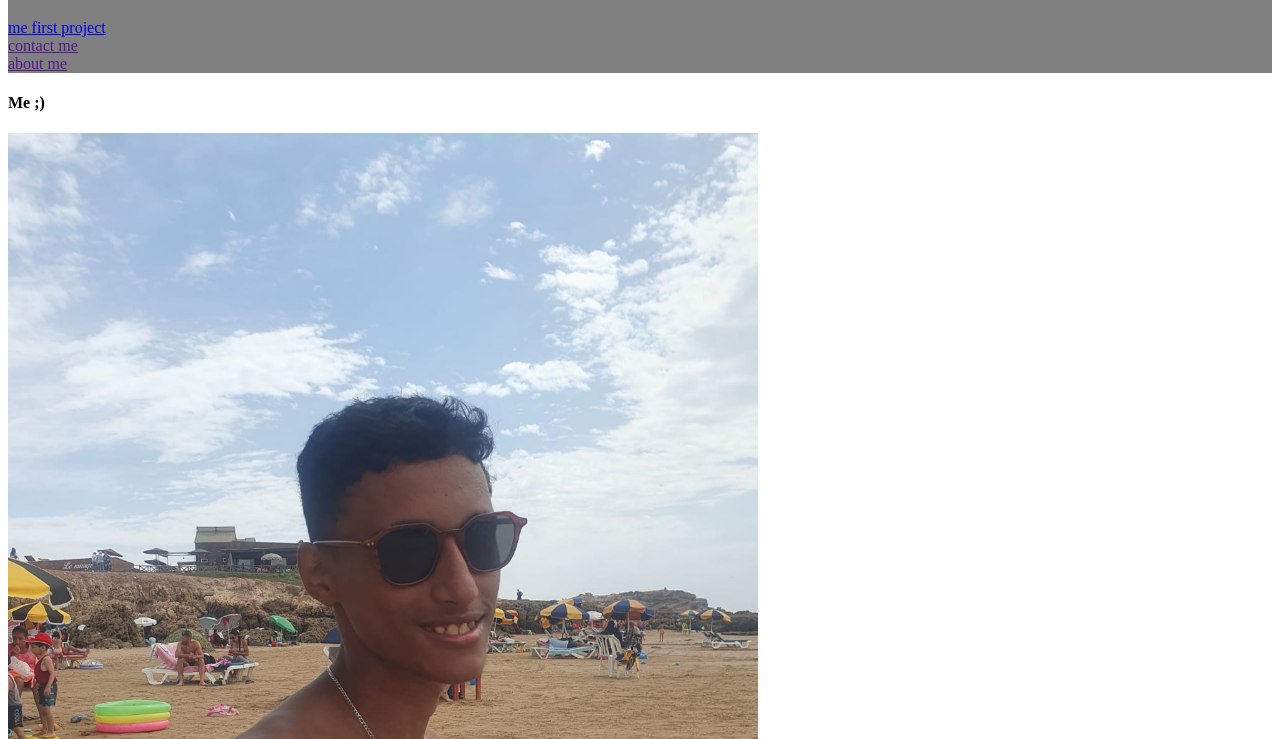
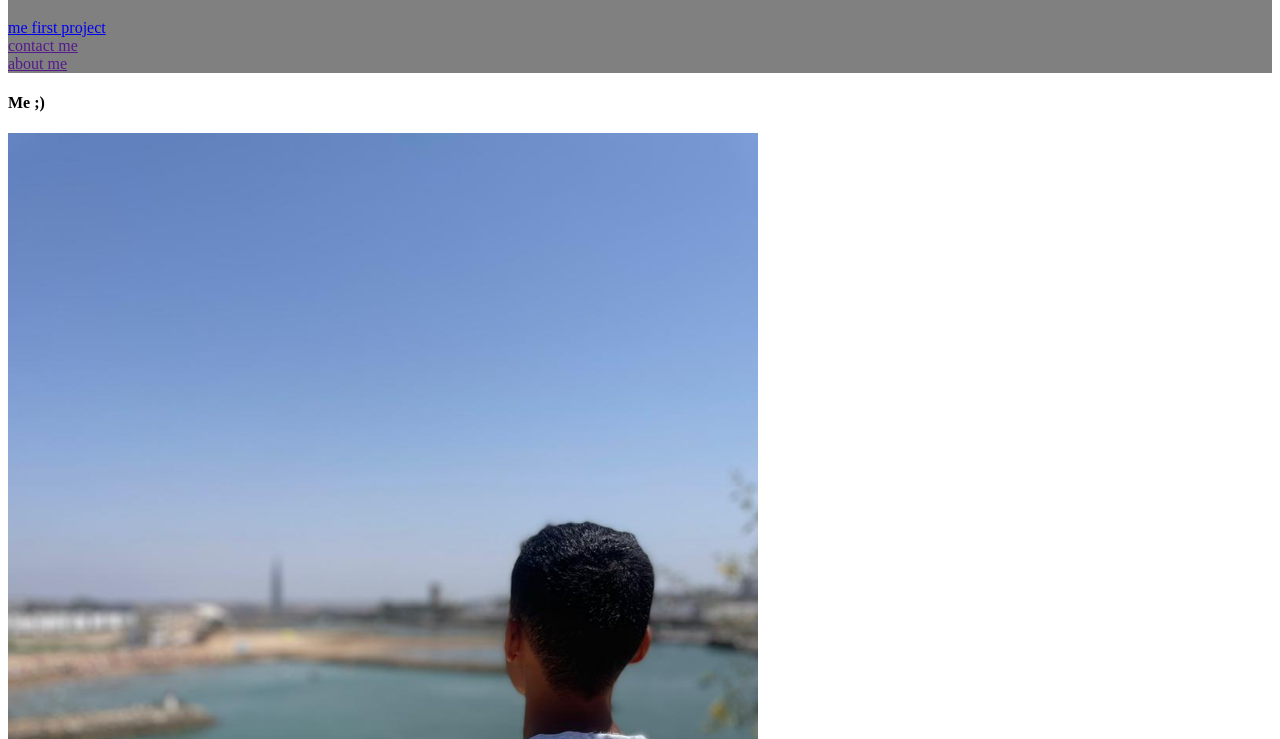
Before and after one commit to Solo-cyber-hacker/second-project, a plain HTML site: page index.html in a window 1280 px wide. Shown: the part 61-800 px from the top of the page. Drawn offline with Linux system fonts and the light colour scheme.

Commit message:
Update index.html

```diff
--- a/index.html
+++ b/index.html
@@ -16,7 +16,7 @@
 
     <main>
         <h4>Me ;) </h4>
-        <img src="ziyad-pic.jpg" height="1000">
+        <img src="ziyad.jpg" height="1000">
         <p>hello I am ziyad bouladhane and i study website programming <br> this is my second projet. I hope you like it. 10/16/2024</p>
     </main>
 
```
